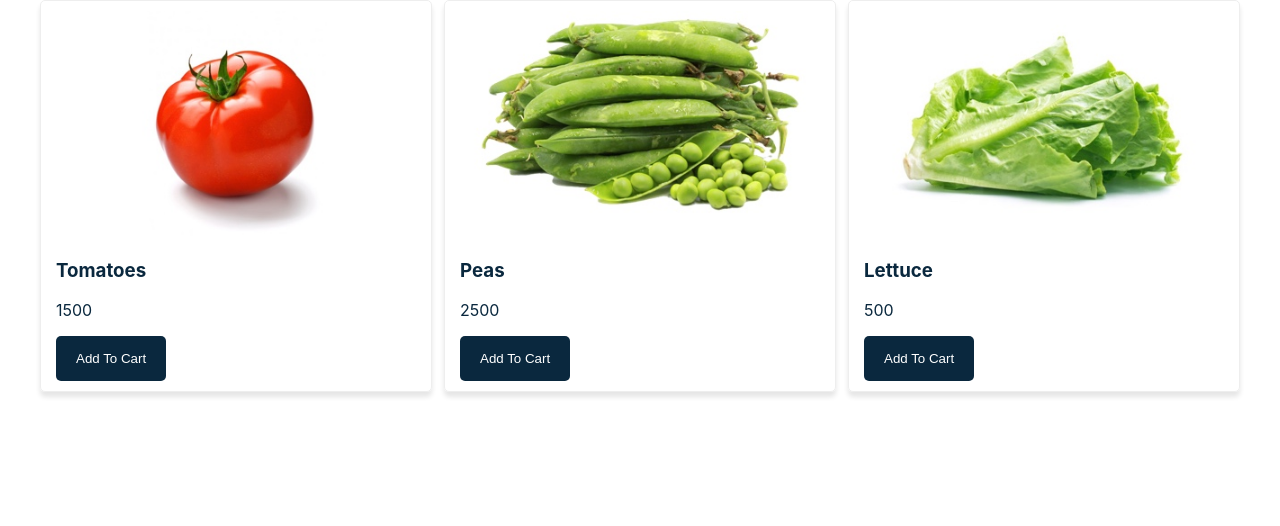
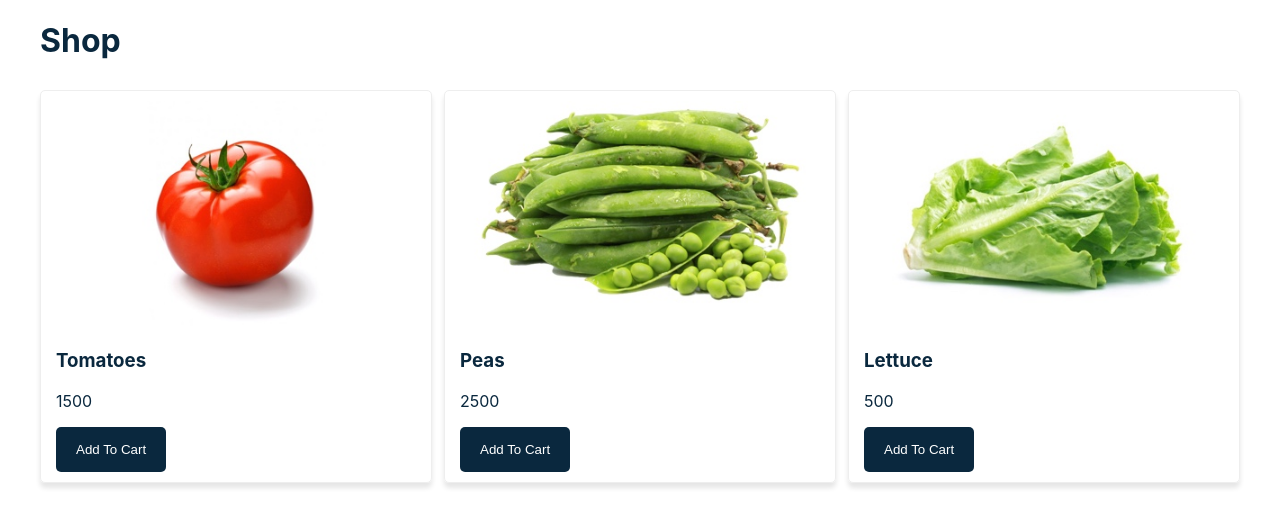
Before and after one commit to LuFabb/Shopping-Cart, a React (Create React App) app: page / in a window 1280 px wide. Shown: the top 526 px of the page. Built offline with nearby package versions, Linux system fonts and the light colour scheme.

Commit message:
title component

```diff
--- a/src/App.js
+++ b/src/App.js
@@ -1,6 +1,7 @@
 import { Component } from 'react';
 import Products from './components/Products'
 import Layout from './components/Layout'
+import Title from './components/Title'
 
 class App extends Component {
   state = {
@@ -14,6 +15,7 @@
     return(
       <div>
         <Layout>
+          <Title />
           <Products
           addToCart={() => console.log('does nothing')}
           products={this.state.products}
--- /dev/null
+++ b/src/components/Title.js
@@ -0,0 +1,17 @@
+import { Component } from "react";
+
+const styles = {
+  title : {
+    marginBottom: '30px',
+  }
+}
+
+class Title extends Component {
+  render() {
+    return(
+      <h1 style={styles.title}>Shop</h1>
+    )
+  }
+}
+
+export default Title
```
